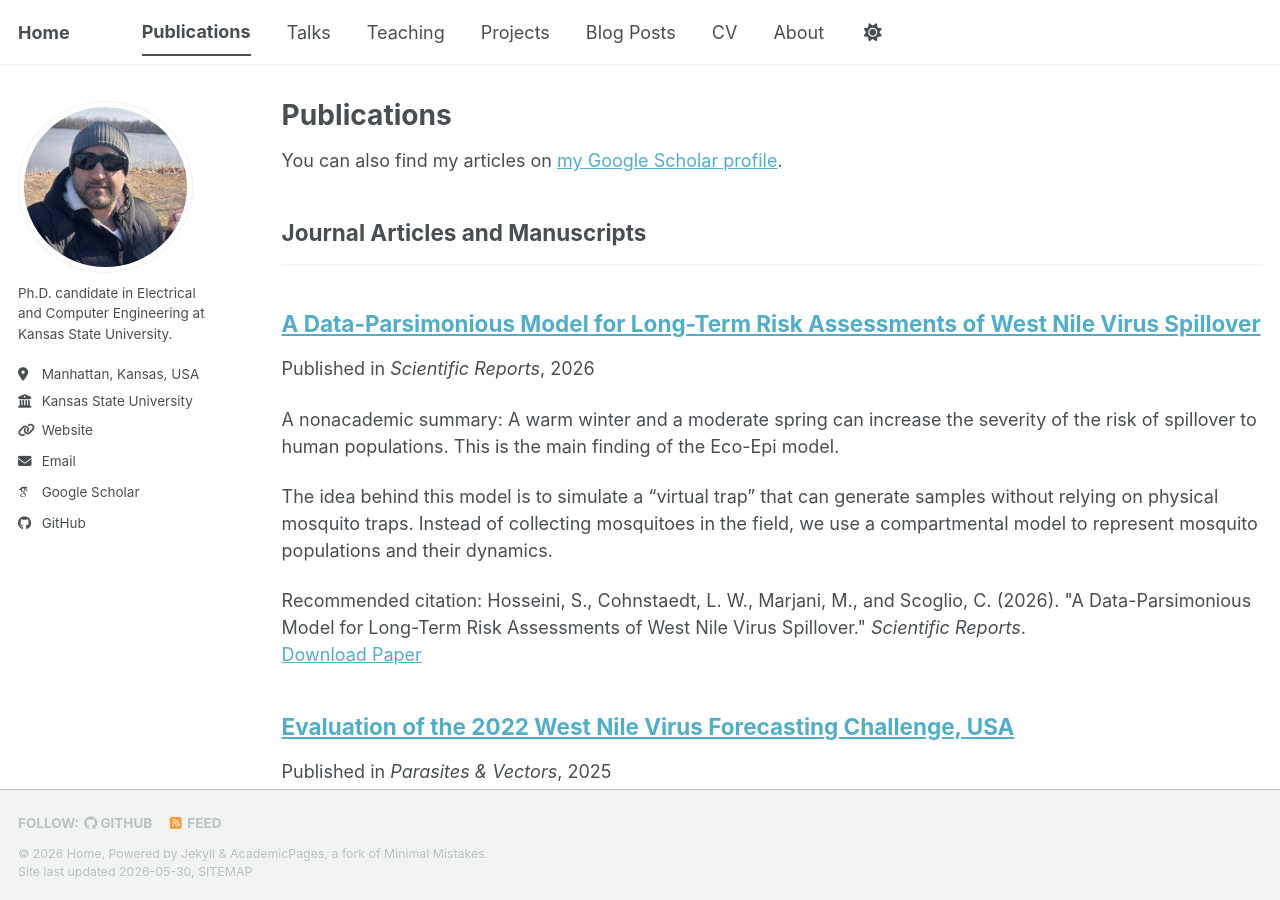
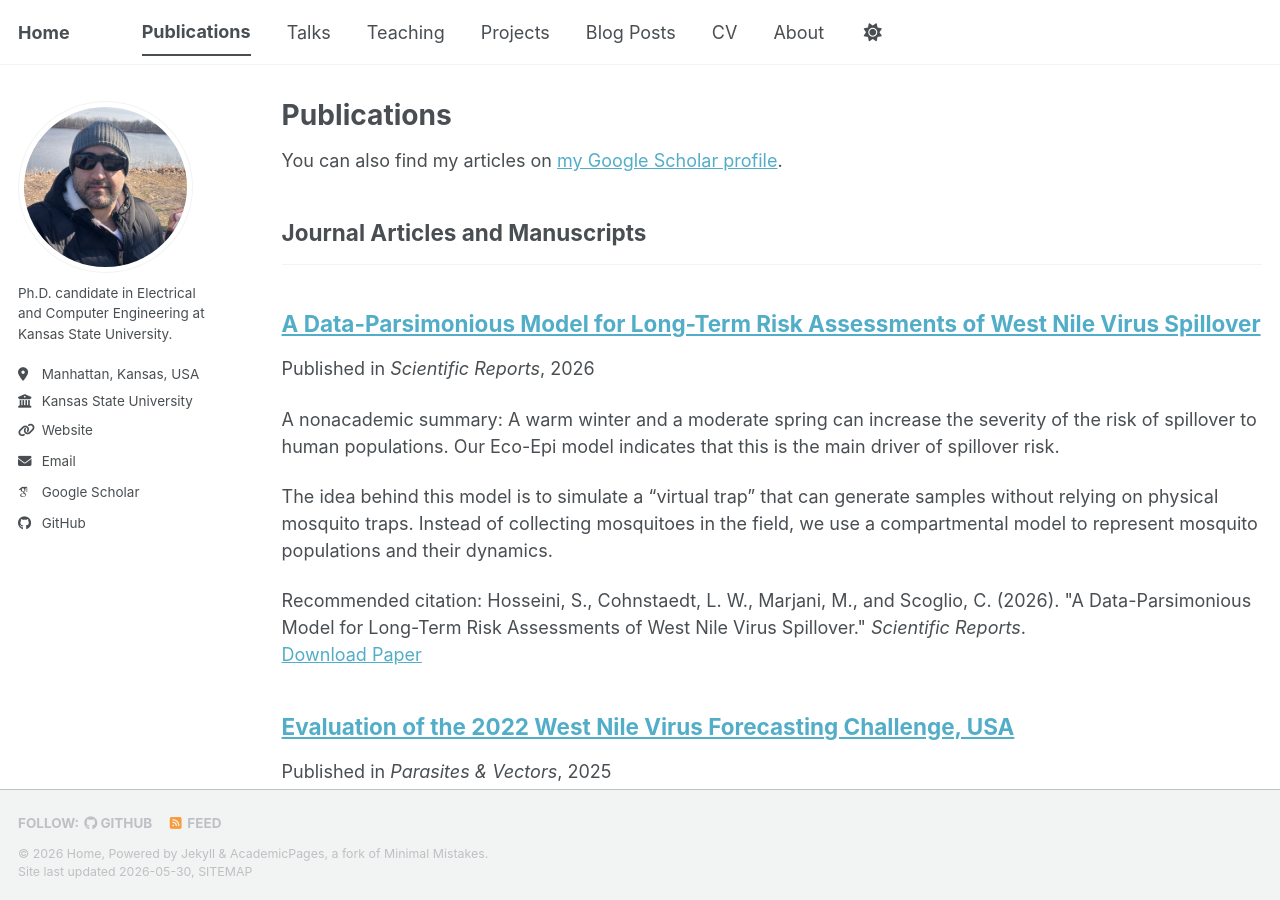
Before and after one commit to Saman-Hoss/Saman-Hoss.github.io, a Jekyll site: the page built from _pages/publications.html, in a window 1280 px wide and 900 px high. Built offline with Jekyll 4.4.1, drawn with Linux system fonts in a browser that asks for light colours; some web fonts are replaced; a script bundle is joined from its source files by our own code; library files that are not in the unit come from our copies.

Commit message:
Update 2026-01-01-wnv-spillover-scientific-reports.md

```diff
--- a/_publications/2026-01-01-wnv-spillover-scientific-reports.md
+++ b/_publications/2026-01-01-wnv-spillover-scientific-reports.md
@@ -4,7 +4,7 @@ collection: publications
 category: manuscripts
 permalink: /publication/2026-wnv-spillover-scientific-reports
 excerpt: "<p>
-A nonacademic summary: A warm winter and a moderate spring can increase the severity of the risk of spillover to human populations. This is the main finding of the Eco-Epi model.
+A nonacademic summary: A warm winter and a moderate spring can increase the severity of the risk of spillover to human populations. Our Eco-Epi model indicates that this is the main driver of spillover risk.
 </p>
 <p>
 The idea behind this model is to simulate a “virtual trap” that can generate samples without relying on physical mosquito traps. Instead of collecting mosquitoes in the field, we use a compartmental model to represent mosquito populations and their dynamics.
```
